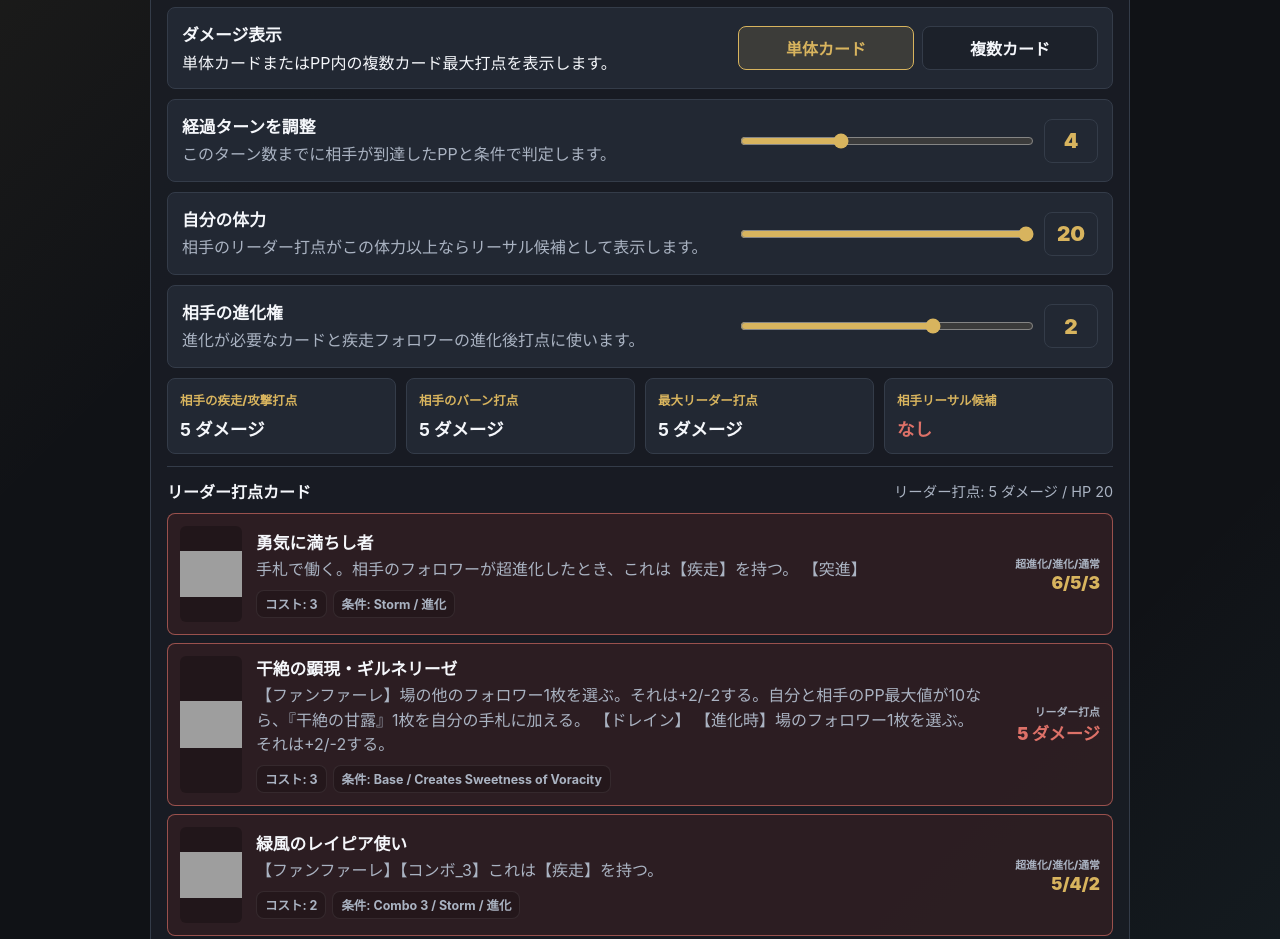
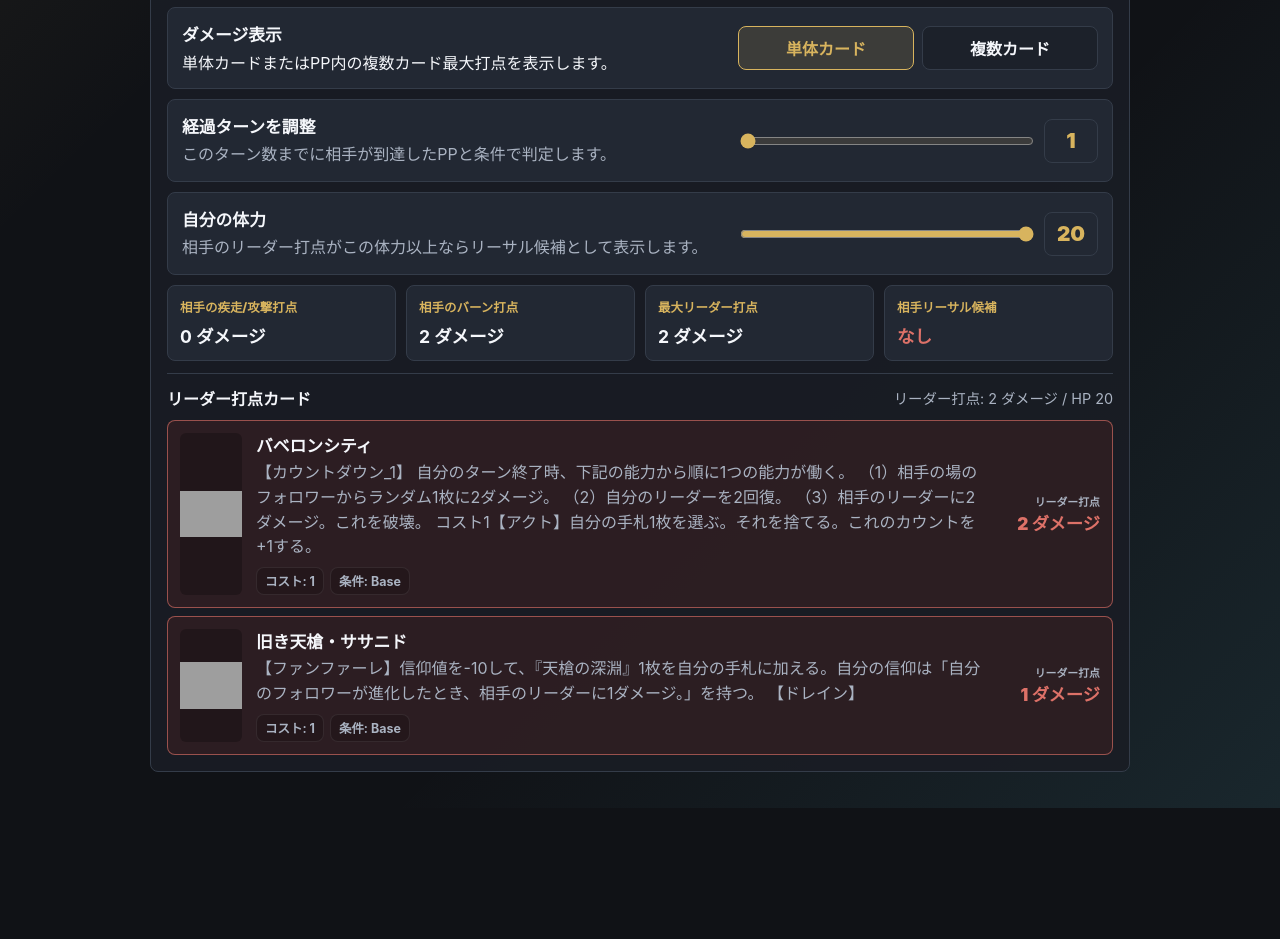
Before and after one commit to masaru120888-ux/shadowverse-threat-viewer, a plain HTML site: page index.html in a window 1280 px wide. Shown: the part 705-1644 px from the top of the page. After the commit the page ends 1513 px from the top, so only its background shows below. Drawn offline with Linux system fonts and the light colour scheme; grey boxes are pictures that could not be loaded.

Commit message:
20260602 2

```diff
--- a/app.js
+++ b/app.js
@@ -2,7 +2,7 @@ let lang = "ja";
 let enemyClass = "forest";
 let format = "rotation";
 let damageMode = "single";
-let turnsPlayed = 4;
+let turnsPlayed = 1;
 let currentHealth = 20;
 let evolvePoints = 2;
 
@@ -102,8 +102,6 @@ const fields = {
   turnOutput: document.querySelector("#turn-output"),
   healthInput: document.querySelector("#health-input"),
   healthOutput: document.querySelector("#health-output"),
-  evolveInput: document.querySelector("#evolve-input"),
-  evolveOutput: document.querySelector("#evolve-output"),
   classButtons: document.querySelector("#class-buttons"),
   formatButtons: document.querySelector("#format-buttons"),
   damageModeButtons: document.querySelector("#damage-mode-buttons"),
@@ -133,6 +131,7 @@ function hasLeaderDamage(card) {
 }
 
 function baseThreats() {
+  if (turnsPlayed == null) return [];
   const enemyMaxPp = Math.min(10, turnsPlayed);
   return cardData.cards
     .filter((card) => card.classKey === enemyClass || card.classKey === "neutral")
@@ -219,6 +218,7 @@ function threatVariants(card) {
 }
 
 function comboThreats(cards) {
+  if (turnsPlayed == null) return [];
   const maxPp = Math.min(10, turnsPlayed);
   const maxEvolve = Math.max(0, evolvePoints);
   const table = Array.from({ length: maxPp + 1 }, () =>
@@ -395,7 +395,8 @@ function render() {
   const text = ui[lang];
   const singleThreats = damageMode === "combo" ? baseThreats() : availableThreats();
   const threats = damageMode === "combo" ? comboThreats(singleThreats) : singleThreats;
-  const enemyMaxPp = Math.min(10, turnsPlayed);
+  const inputComplete = turnsPlayed != null && currentHealth != null;
+  const enemyMaxPp = inputComplete ? Math.min(10, turnsPlayed) : 0;
   const stormDamage = Math.max(0, ...threats.map((card) => card.stormDamage));
   const burnDamage = Math.max(0, ...threats.map((card) => card.burnDamage));
   const visibleLeaderDamage = Math.max(0, ...threats.map((card) => card.leaderDamage));
@@ -406,22 +407,25 @@ function render() {
   });
 
   fields.language.textContent = text.languageButton;
-  fields.turnNumber.textContent = turnsPlayed;
-  fields.turnInput.value = String(turnsPlayed);
-  fields.turnOutput.textContent = turnsPlayed;
-  fields.healthInput.value = String(currentHealth);
-  fields.healthOutput.textContent = currentHealth;
-  fields.evolveInput.value = String(evolvePoints);
-  fields.evolveOutput.textContent = evolvePoints;
+  fields.turnNumber.textContent = inputComplete ? turnsPlayed : "";
+  fields.turnInput.value = inputComplete ? String(turnsPlayed) : "";
+  fields.turnOutput.textContent = inputComplete ? turnsPlayed : "";
+  fields.healthInput.value = inputComplete ? String(currentHealth) : "";
+  fields.healthOutput.textContent = inputComplete ? currentHealth : "";
   fields.enemyClass.textContent = cardData.classes[enemyClass]?.[lang] || "-";
-  fields.pp.textContent = enemyMaxPp;
-  fields.visibleThreatCount.textContent = threats.length;
-  fields.stormDamage.textContent = formatDamage(stormDamage);
-  fields.burnDamage.textContent = formatDamage(burnDamage);
-  fields.maxThreat.textContent = formatDamage(visibleLeaderDamage);
-  fields.enemyLethal.textContent =
-    visibleLeaderDamage >= currentHealth ? `${text.lethal}: ${formatDamage(visibleLeaderDamage)}` : text.none;
-  fields.enemyThreatTotal.textContent = `${text.leaderDamage}: ${formatDamage(visibleLeaderDamage)} / HP ${currentHealth}`;
+  fields.pp.textContent = inputComplete ? enemyMaxPp : "";
+  fields.visibleThreatCount.textContent = inputComplete ? threats.length : "";
+  fields.stormDamage.textContent = inputComplete ? formatDamage(stormDamage) : "";
+  fields.burnDamage.textContent = inputComplete ? formatDamage(burnDamage) : "";
+  fields.maxThreat.textContent = inputComplete ? formatDamage(visibleLeaderDamage) : "";
+  fields.enemyLethal.textContent = inputComplete
+    ? visibleLeaderDamage >= currentHealth
+      ? `${text.lethal}: ${formatDamage(visibleLeaderDamage)}`
+      : text.none
+    : "";
+  fields.enemyThreatTotal.textContent = inputComplete
+    ? `${text.leaderDamage}: ${formatDamage(visibleLeaderDamage)} / HP ${currentHealth}`
+    : "";
   fields.enemyThreats.innerHTML =
     threats.length > 0
       ? threats.map(damageMode === "combo" ? renderCombo : renderThreatCard).join("")
@@ -439,11 +443,6 @@ fields.turnInput.addEventListener("input", (event) => {
 
 fields.healthInput.addEventListener("input", (event) => {
   currentHealth = Number(event.target.value);
-  render();
-});
-
-fields.evolveInput.addEventListener("input", (event) => {
-  evolvePoints = Number(event.target.value);
   render();
 });
 
--- a/index.html
+++ b/index.html
@@ -23,19 +23,19 @@
         <header class="match-header">
           <div>
             <span class="label" data-i18n="turnsPlayed">経過ターン</span>
-            <strong id="turn-number">4</strong>
+            <strong id="turn-number"></strong>
           </div>
           <div>
             <span class="label" data-i18n="enemyClass">相手クラス</span>
-            <strong id="enemy-class">エルフ</strong>
+            <strong id="enemy-class"></strong>
           </div>
           <div>
             <span class="label" data-i18n="enemyMaxPp">相手の最大PP</span>
-            <strong id="pp-display">4</strong>
+            <strong id="pp-display"></strong>
           </div>
           <div>
             <span class="label" data-i18n="visibleThreats">表示中の脅威</span>
-            <strong id="visible-threat-count">0</strong>
+            <strong id="visible-threat-count"></strong>
           </div>
         </header>
 
@@ -69,8 +69,8 @@
             <p data-i18n="turnHelp">このターン数までに相手が到達したPPとコンボ条件で判定します。</p>
           </div>
           <div class="turn-input-wrap">
-            <input id="turn-input" type="range" min="1" max="10" value="4" />
-            <output id="turn-output" for="turn-input">4</output>
+            <input id="turn-input" type="range" min="1" max="10" value="1" />
+            <output id="turn-output" for="turn-input">1</output>
           </div>
         </section>
 
@@ -85,40 +85,29 @@
           </div>
         </section>
 
-        <section class="turn-control" aria-labelledby="evolve-control-title">
-          <div>
-            <h2 id="evolve-control-title" data-i18n="evolveControl">相手の進化権</h2>
-            <p data-i18n="evolveHelp">進化が必要なカードと疾走フォロワーの進化後打点に使います。</p>
-          </div>
-          <div class="turn-input-wrap">
-            <input id="evolve-input" type="range" min="0" max="3" value="2" />
-            <output id="evolve-output" for="evolve-input">2</output>
-          </div>
-        </section>
-
         <section class="lethal-panel" aria-label="combat summary">
           <article>
             <span class="label" data-i18n="stormDamage">相手の疾走/攻撃打点</span>
-            <strong id="storm-damage">0</strong>
+            <strong id="storm-damage"></strong>
           </article>
           <article>
             <span class="label" data-i18n="burnDamage">相手のバーン打点</span>
-            <strong id="burn-damage">0</strong>
+            <strong id="burn-damage"></strong>
           </article>
           <article>
             <span class="label" data-i18n="maxThreat">最大単体打点</span>
-            <strong id="max-threat">0</strong>
+            <strong id="max-threat"></strong>
           </article>
           <article>
             <span class="label" data-i18n="enemyLethal">相手リーサル候補</span>
-            <strong id="enemy-lethal">なし</strong>
+            <strong id="enemy-lethal"></strong>
           </article>
         </section>
 
         <section class="threat-panel" aria-labelledby="enemy-threat-title">
           <div class="zone-title">
             <h2 id="enemy-threat-title" data-i18n="enemyThreatPreview">脅威カード</h2>
-            <span id="enemy-threat-total">0 damage</span>
+            <span id="enemy-threat-total"></span>
           </div>
           <div class="threat-row" id="enemy-threats"></div>
         </section>
```
